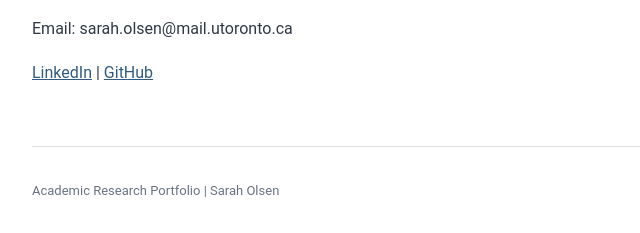
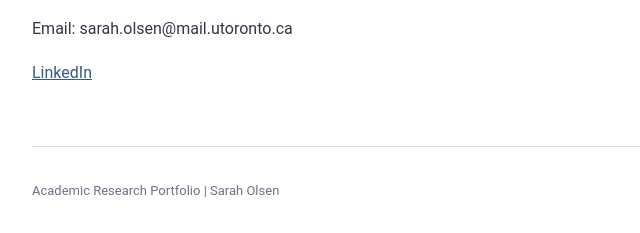
Before and after one commit to olsensarah/olsensarah.github.io, a plain HTML site: page index.html in a window 1280 px wide. Shown: the part 1500-1733 px from the top of the page, 158-798 px from the left. Drawn offline with Linux system fonts and the light colour scheme.

Commit message:
Update index.html

```diff
--- a/index.html
+++ b/index.html
@@ -171,8 +171,6 @@ footer {
     </p>
     <p>
         <a href="https://www.linkedin.com/in/sarah-o-4a137020b/">LinkedIn</a>
-        |
-        <a href="https://github.com/">GitHub</a>
     </p>
 </section>
 
```
